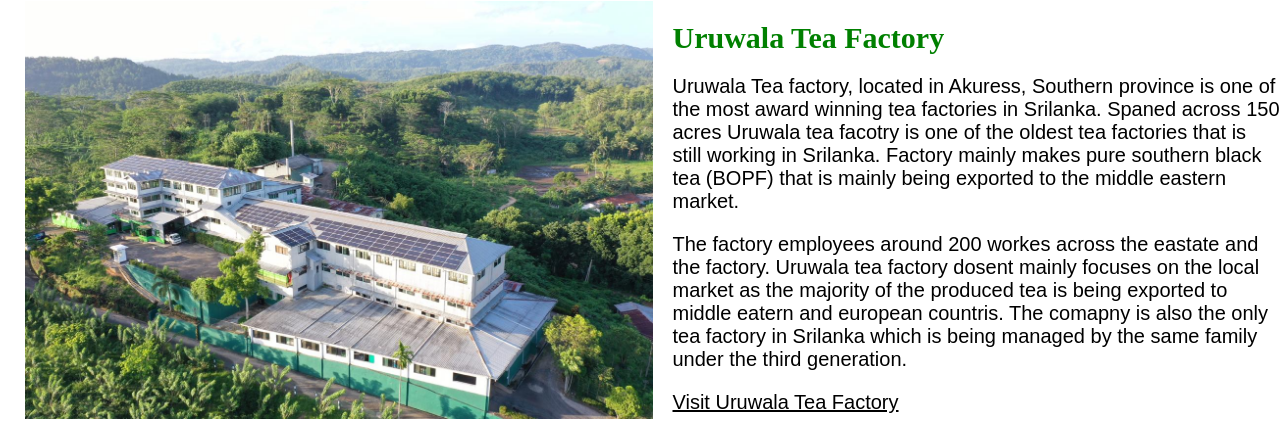
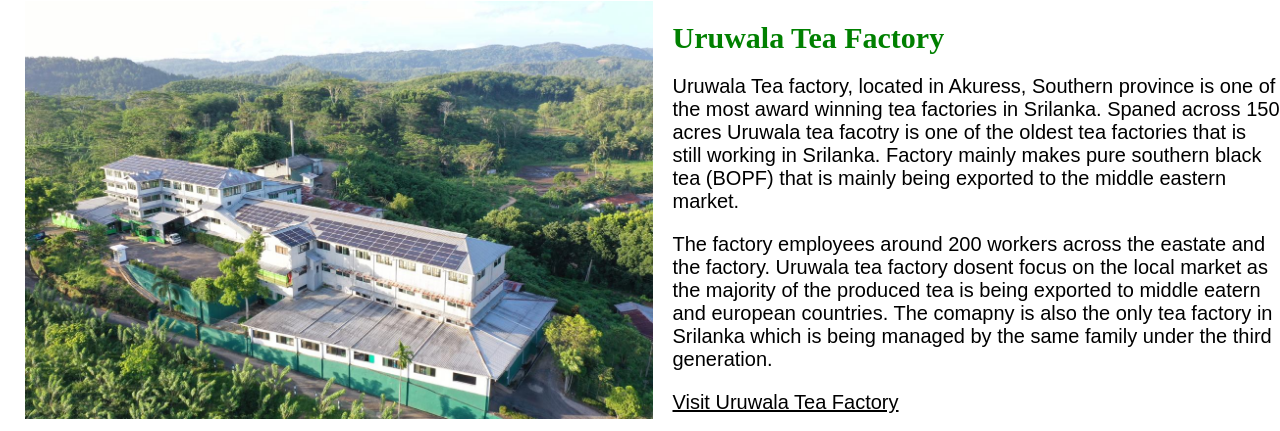
Before and after one commit to Oshada96/CeylonTeaWebsite, a plain HTML site: page manu.html in a window 1280 px wide. Shown: the part 727-1158 px from the top of the page. Drawn offline with Linux system fonts and the light colour scheme.

Commit message:
Add files via upload

```diff
--- a/manu.html
+++ b/manu.html
@@ -76,9 +76,9 @@
                 in Srilanka. Spaned across 150 acres Uruwala tea facotry is one of the oldest tea factories that is
                 still working in Srilanka. Factory mainly makes pure southern black tea (BOPF) that is mainly being
                 exported to the middle eastern market. </p>
-            <P>The factory employees around 200 workes across the eastate and the factory. Uruwala tea factory dosent
-                mainly focuses on the local market as the majority of the produced tea is being exported to middle
-                eatern and european countris.
+            <P>The factory employees around 200 workers across the eastate and the factory. Uruwala tea factory dosent
+                focus on the local market as the majority of the produced tea is being exported to middle
+                eatern and european countries.
                 The comapny is also the only tea factory in Srilanka which is being managed by the same family under the
                 third generation.</P>
 
```
